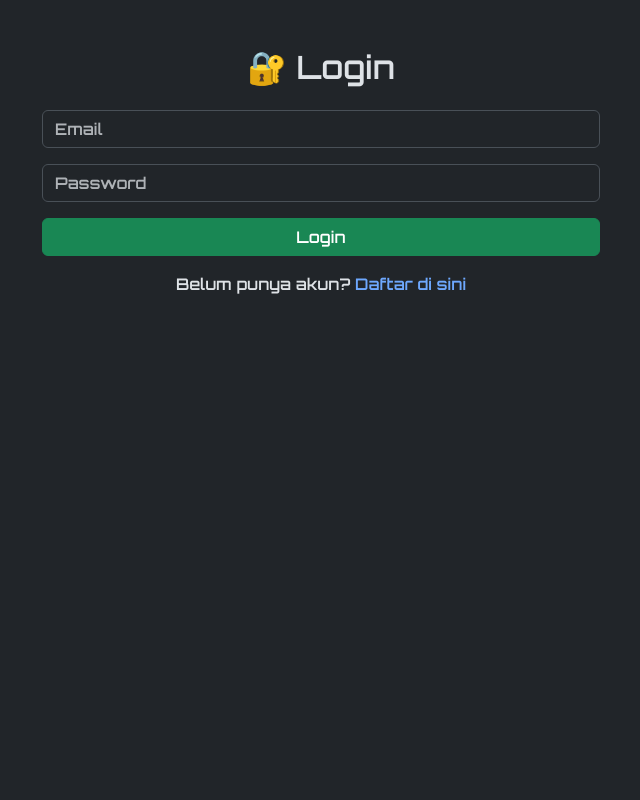
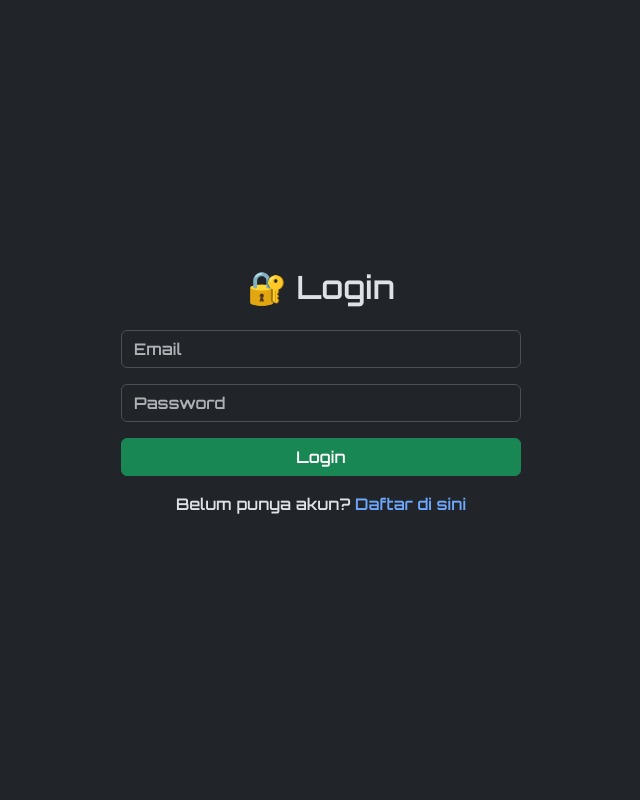
Before and after one commit to Naufaaltifb24/gamezone, a Laravel app: page /login in a window 1280 px wide. Shown: the whole page, without its empty margins (319-959 px from the left). Run offline with Laravel 12, Linux system fonts and the light colour scheme.

Commit message:
Tweak: center login form layout

```diff
--- a/resources/views/auth/login.blade.php
+++ b/resources/views/auth/login.blade.php
@@ -1,7 +1,8 @@
 @extends('auth.app')
 
 @section('content')
-<div class="container text-center py-5">
+<div class="container d-flex justify-content-center align-items-center min-vh-100">
+    <div class="text-center w-100" style="max-width: 400px;">
         <h2 class="mb-4">🔐 Login</h2>
 
         @if(session('error'))
@@ -12,7 +13,7 @@
             <div class="alert alert-success">{{ session('success') }}</div>
         @endif
 
-    <form action="{{ route('login.submit') }}" method="POST" class="w-50 mx-auto mt-4">
+        <form action="{{ route('login.submit') }}" method="POST" class="mt-4">
             @csrf
             <div class="mb-3">
                 <input type="email" name="email" class="form-control" placeholder="Email" required>
@@ -28,4 +29,5 @@
             <a href="{{ route('register') }}" class="text-decoration-none">Daftar di sini</a>
         </p>
     </div>
+</div>
 @endsection
```
Lines whose indentation alone changed are shown as unchanged.
